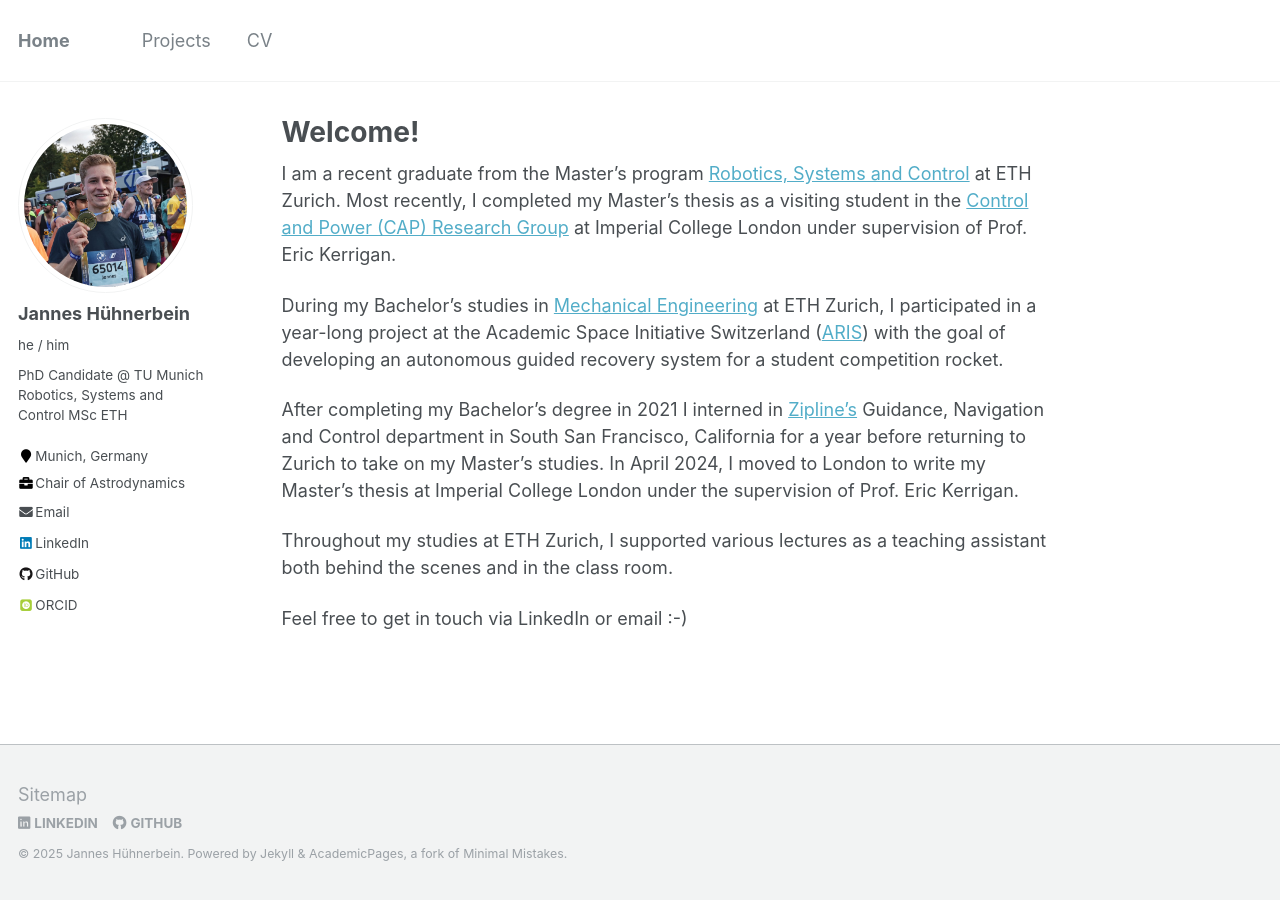
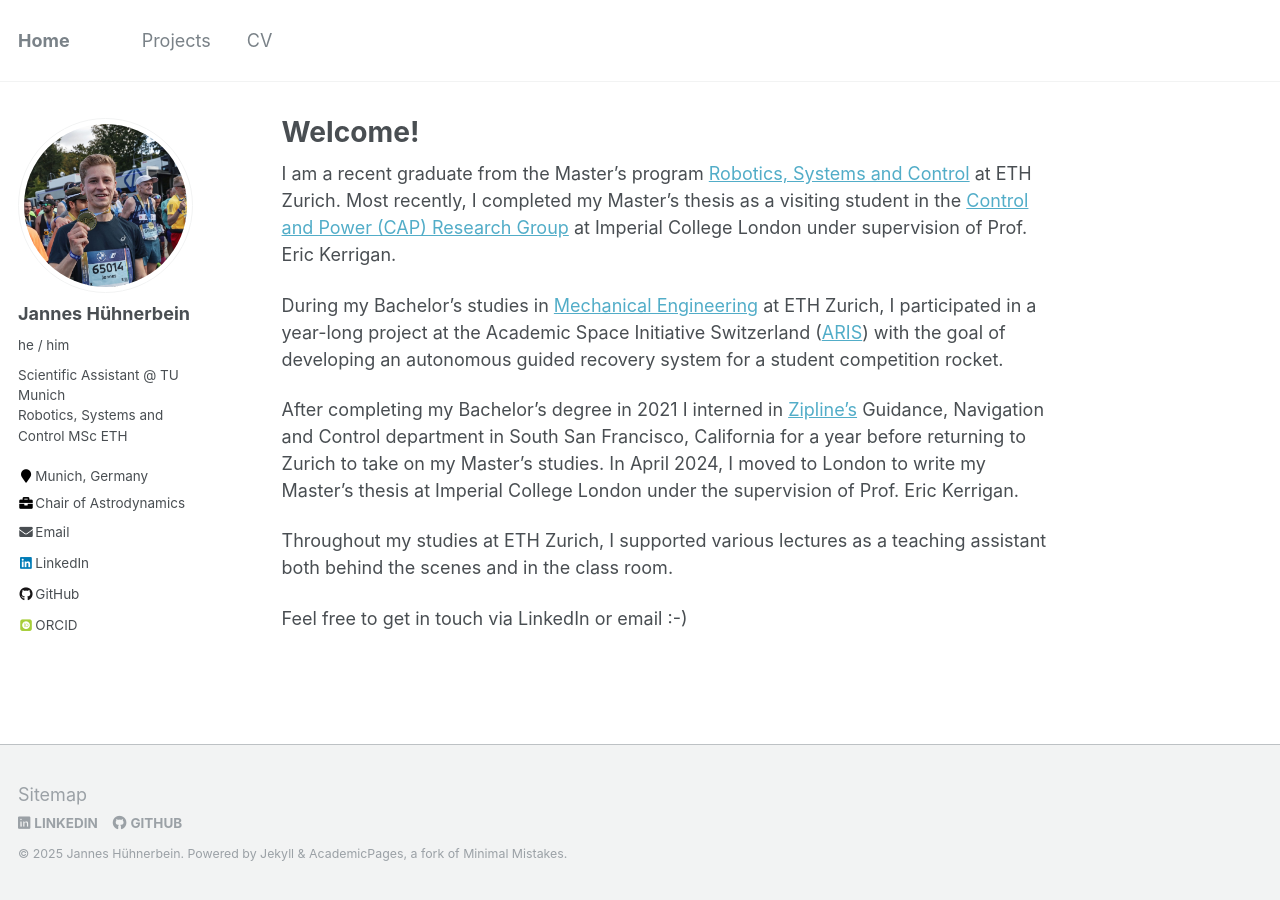
Before and after one commit to janneshb/huehnerbe.in, a Jekyll site: the page built from _pages/about.md, in a window 1280 px wide. Built offline with Jekyll 4.4.1, drawn with Linux system fonts in a browser that asks for light colours; some web fonts are replaced; comment, search, counter and statistics services are not loaded.

```diff
--- a/_config.yml
+++ b/_config.yml
@@ -24,7 +24,7 @@
   avatar: "profile.jpeg"
   name: "Jannes Hühnerbein"
   pronouns: "he / him"
-  bio: "PhD Candidate @ TU Munich<br>Robotics, Systems and Control MSc ETH"
+  bio: "Scientific Assistant @ TU Munich<br>Robotics, Systems and Control MSc ETH"
   location: "Munich, Germany"
   employer: "Chair of Astrodynamics"
   uri:
```
